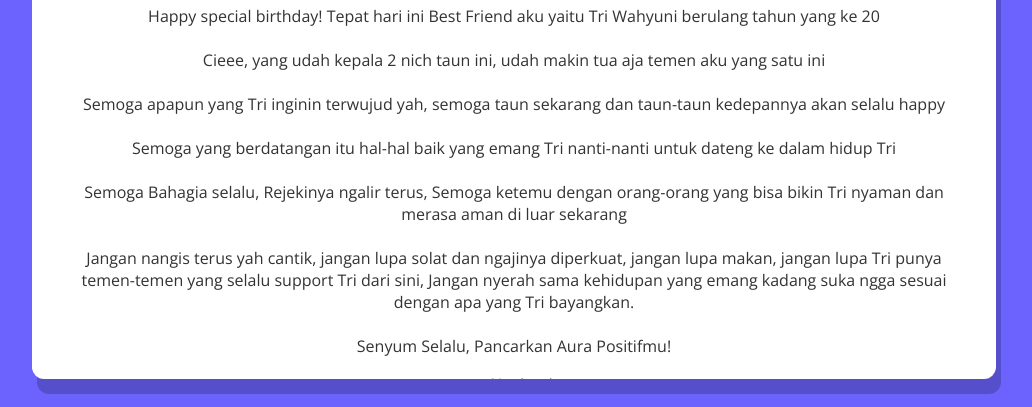
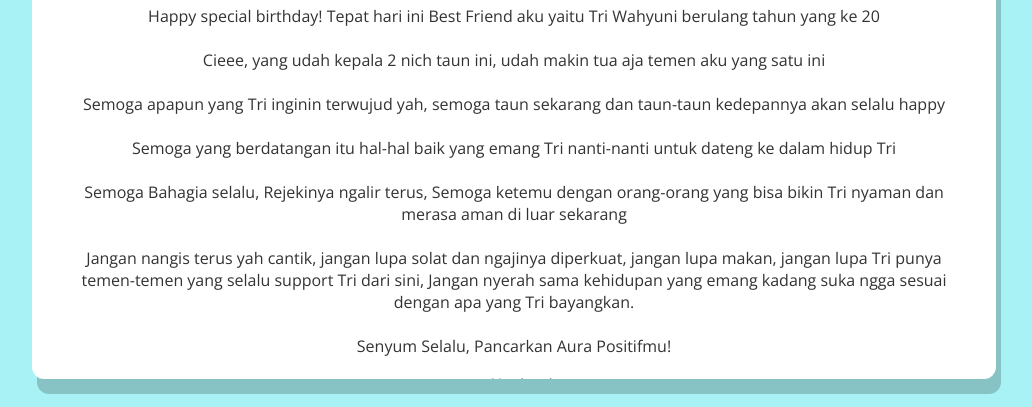
Before and after one commit to nopp10/UltahTri, a plain HTML site: page index.html in a window 1280 px wide. Shown: the part 393-800 px from the top of the page, without its empty margins (126-1158 px from the left). Drawn offline with nearby package versions, Linux system fonts and the light colour scheme.

Commit message:
Update style.css

```diff
--- a/style.css
+++ b/style.css
@@ -1,7 +1,7 @@
 @import url("https://fonts.googleapis.com/css2?family=Open+Sans&display=swap");
 
 body {
-  background: #6c63ff;
+  background: #a8f2f5;
   display: grid;
   place-items: center;
   margin: 0;
```
